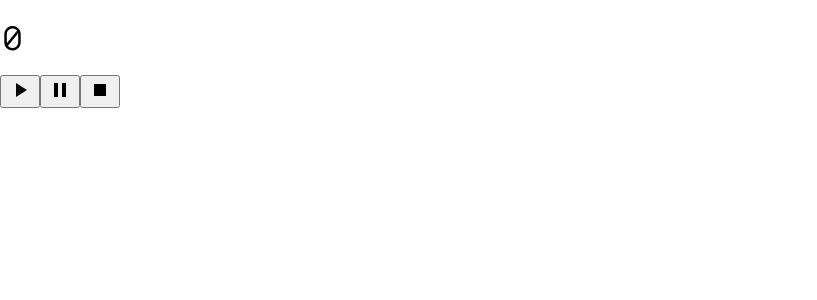
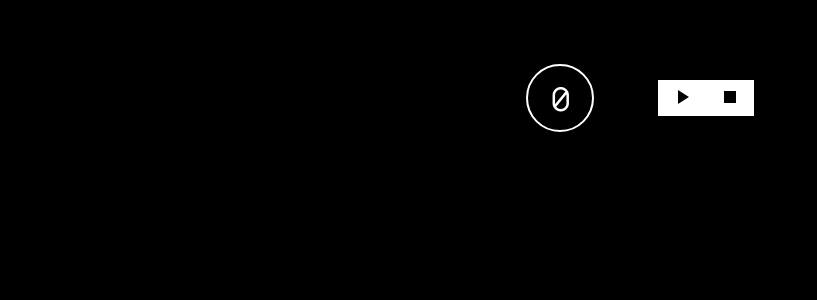
Before and after one commit to KeziahMoselle/tempus, a React (Create React App) app: page / in a window 1280 px wide. Shown: the top 300 px of the page, without its empty margins (0-817 px from the left). Built offline with nearby package versions, Linux system fonts and the light colour scheme; a web font is replaced by a local one.

Commit message:
feat: styling

```diff
--- a/src/App.jsx
+++ b/src/App.jsx
@@ -43,9 +43,10 @@ class App extends Component {
 
   render() {
     return (
-      <div>
+      <div className="container">
         <Counter countdown={this.state.countdown} />
         <Controls
+          state={this.state.start}
           start={this.start}
           pause={this.pause}
           reset={this.reset}
--- a/src/components/Controls.jsx
+++ b/src/components/Controls.jsx
@@ -1,9 +1,15 @@
 import React from 'react'
 
-export default ({ start, pause, reset }) => (
-  <div>
-    <button onClick={start}><i className="material-icons">play_arrow</i></button>
-    <button onClick={pause}><i className="material-icons">pause</i></button>
-    <button onClick={reset}><i className="material-icons">stop</i></button>
-  </div>
-)
+export default ({ state, start, pause, reset }) => {
+  return (
+    <div className="controls">
+      { !state &&
+        <button onClick={start}><i className="material-icons">play_arrow</i></button>
+      }
+      { state &&
+        <button onClick={pause}><i className="material-icons">pause</i></button>
+      }
+      <button onClick={reset}><i className="material-icons">stop</i></button>
+    </div>
+  )
+}
--- a/src/components/Counter.jsx
+++ b/src/components/Counter.jsx
@@ -1,3 +1,7 @@
 import React from 'react'
 
-export default ({ countdown }) => <h1 className="mono">{countdown}</h1>
+export default ({ countdown }) => (
+  <div className="counter">
+    <h1 className="mono">{countdown}</h1>
+  </div>
+)
--- a/src/index.css
+++ b/src/index.css
@@ -41,6 +41,53 @@
 }
 
 body {
+  margin: 64px;
+  padding: 0;
+  background-color: black;
+  color: white;
+}
+
+.container {
+  display: flex;
+  flex-direction: row;
+  flex-wrap: wrap;
+  justify-content: center;
+  align-items: center;
+}
+
+.counter {
+  position: relative;
+  height: 64px;
+  width: 64px;
+  border: 2px solid white;
+  border-radius: 50%;
+  margin-right: 64px;
+}
+
+.counter h1 {
+  position: absolute;
+  top: 50%;
+  left: 50%;
+  transform: translate(-50%, -50%);
   margin: 0;
-  padding: 0;
 }
+
+.controls button {
+  height: 36px;
+  width: 48px;
+
+  background-color: white;
+  border: none;
+  transition: background-color, color;
+  transition-duration: 0.2s;
+  cursor: pointer;
+}
+
+.controls button:hover {
+  color: white;
+  background-color: rgba(0, 0, 0, 0.1);
+}
+
+.controls button:focus {
+  outline: none;
+}
```
